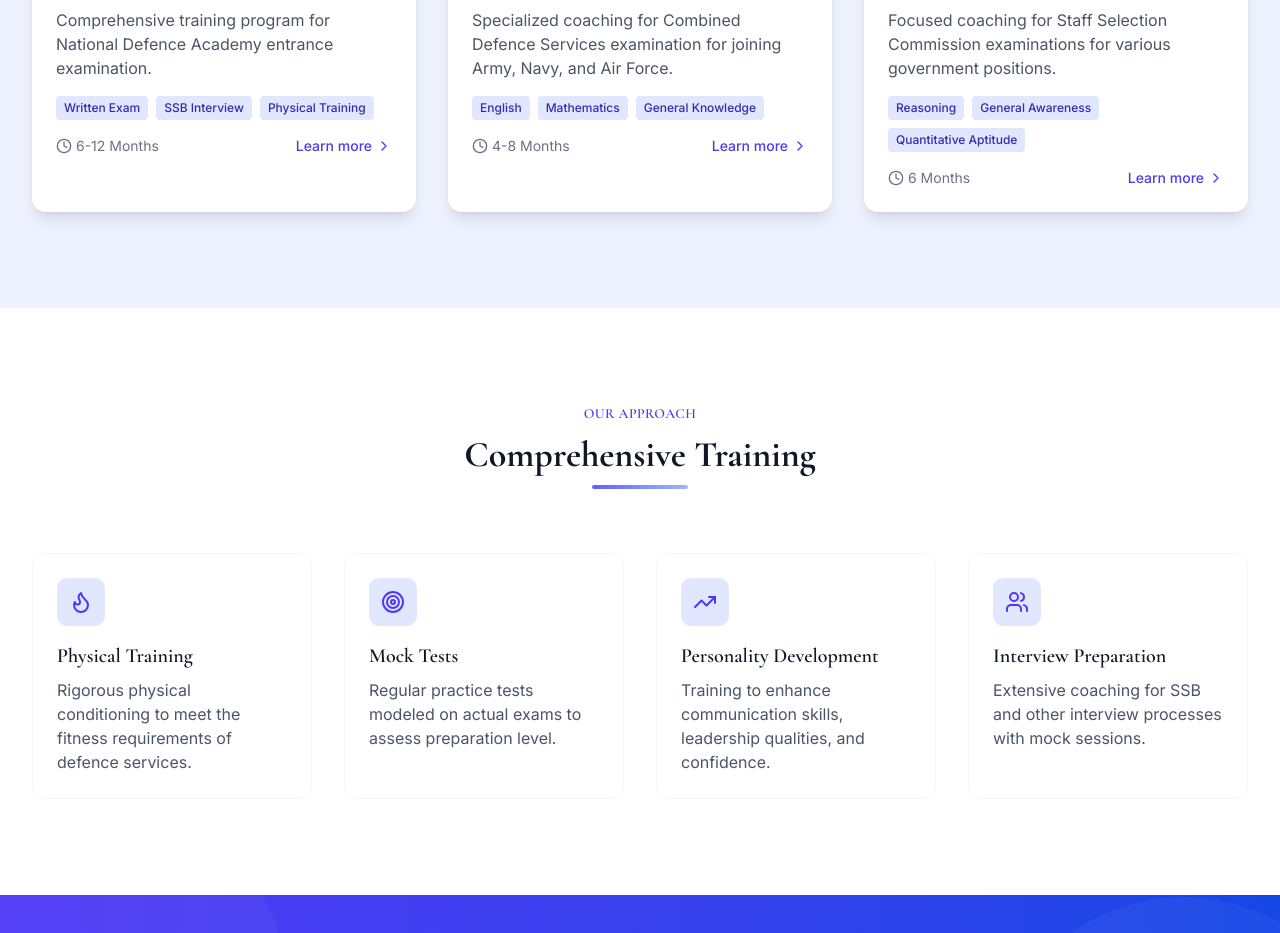
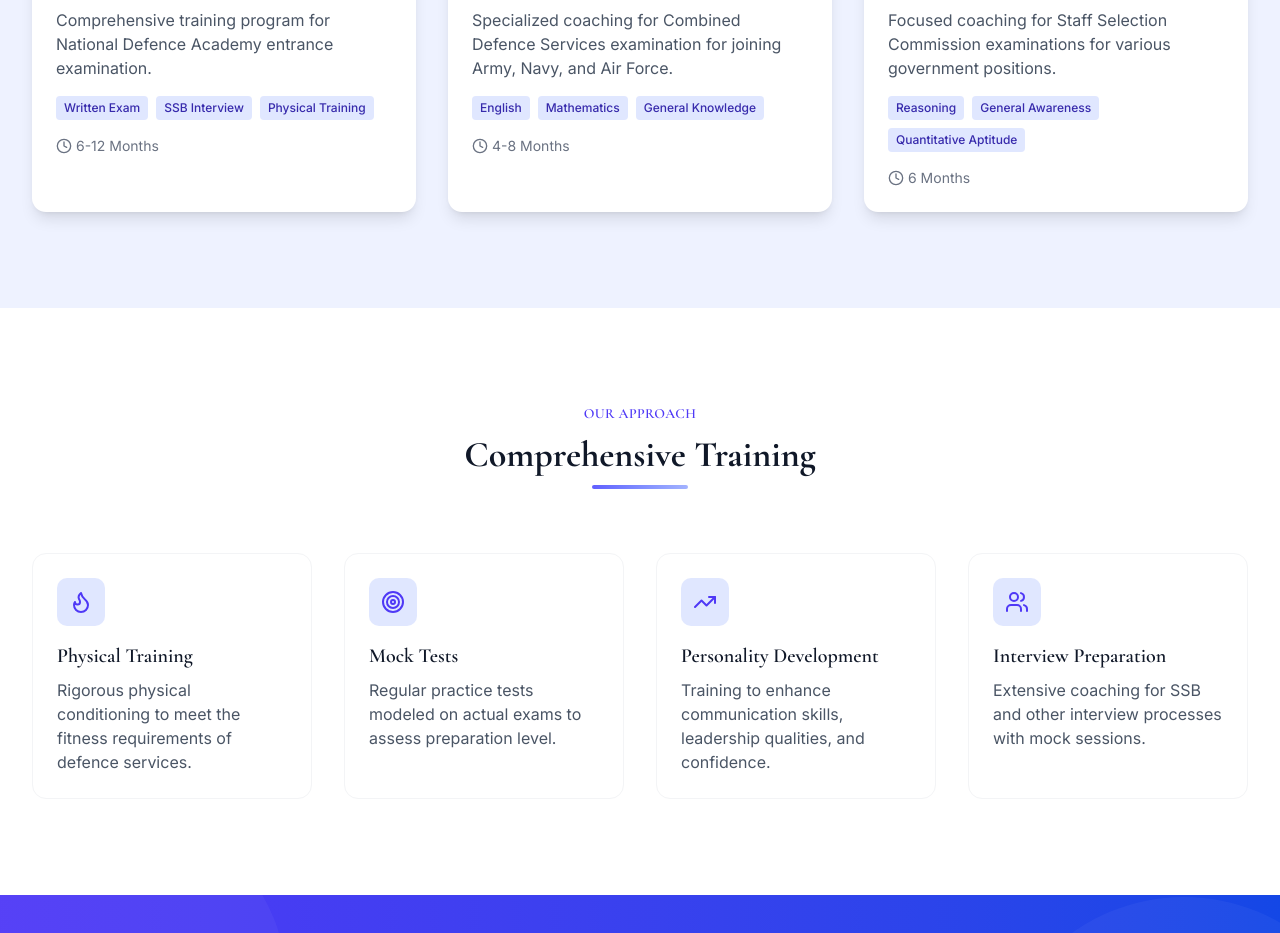
Before and after one commit to ZEDDLABZ-DEV/deg, a Next.js app in the folder website/: page /institutions/defence-academy in a window 1280 px wide. Shown: the part 2121-3054 px from the top of the page. Built offline with nearby package versions, Linux system fonts and the light colour scheme; a web font is replaced by a local one.

Commit message:
refactor: remove 'Learn more' link from Defence Academy page to streamline content presentation

```diff
--- a/website/app/institutions/defence-academy/page.tsx
+++ b/website/app/institutions/defence-academy/page.tsx
@@ -352,13 +352,6 @@ export default function DefenceAcademyPage() {
                       <Clock className="h-4 w-4 mr-1" />
                       <span>{program.duration}</span>
                     </div>
-                    <Link
-                      href="#contact"
-                      className="text-indigo-600 hover:text-indigo-800 text-sm font-medium flex items-center"
-                    >
-                      Learn more
-                      <ChevronRight className="h-4 w-4 ml-1" />
-                    </Link>
                   </div>
                 </div>
               </motion.div>
```
